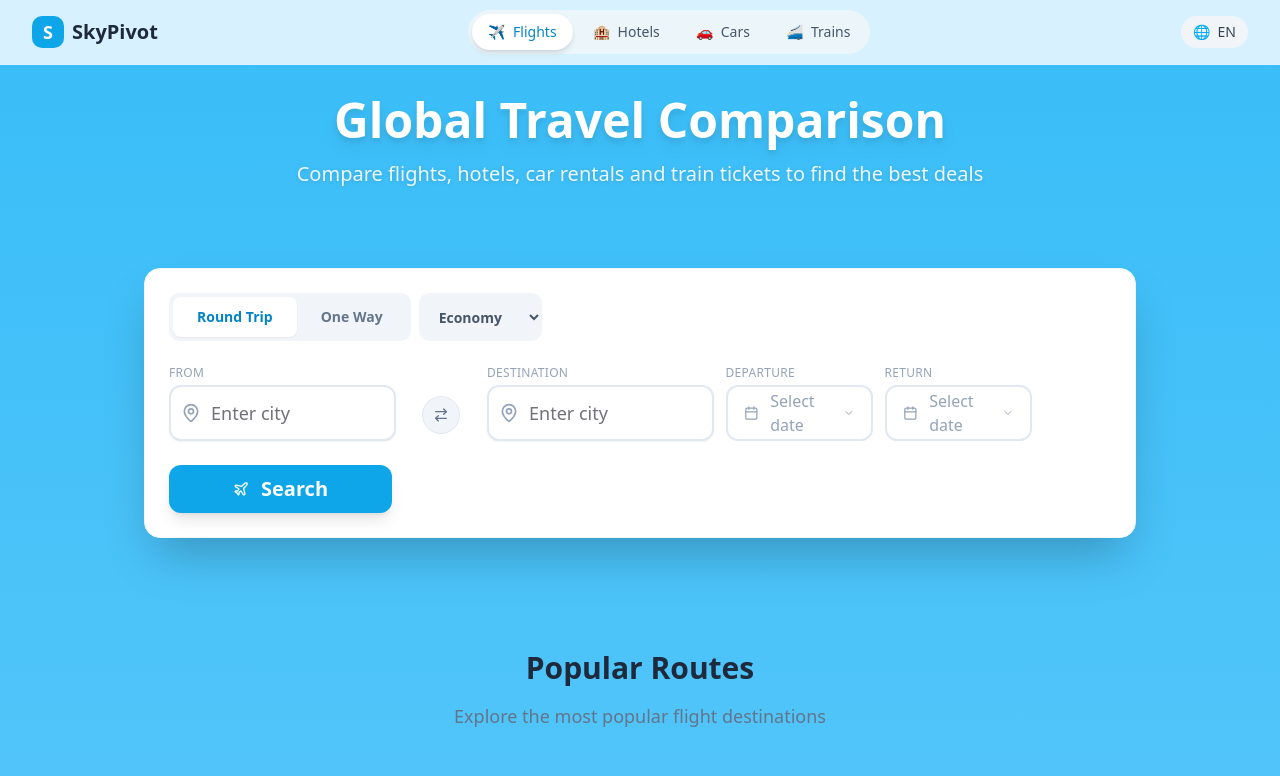
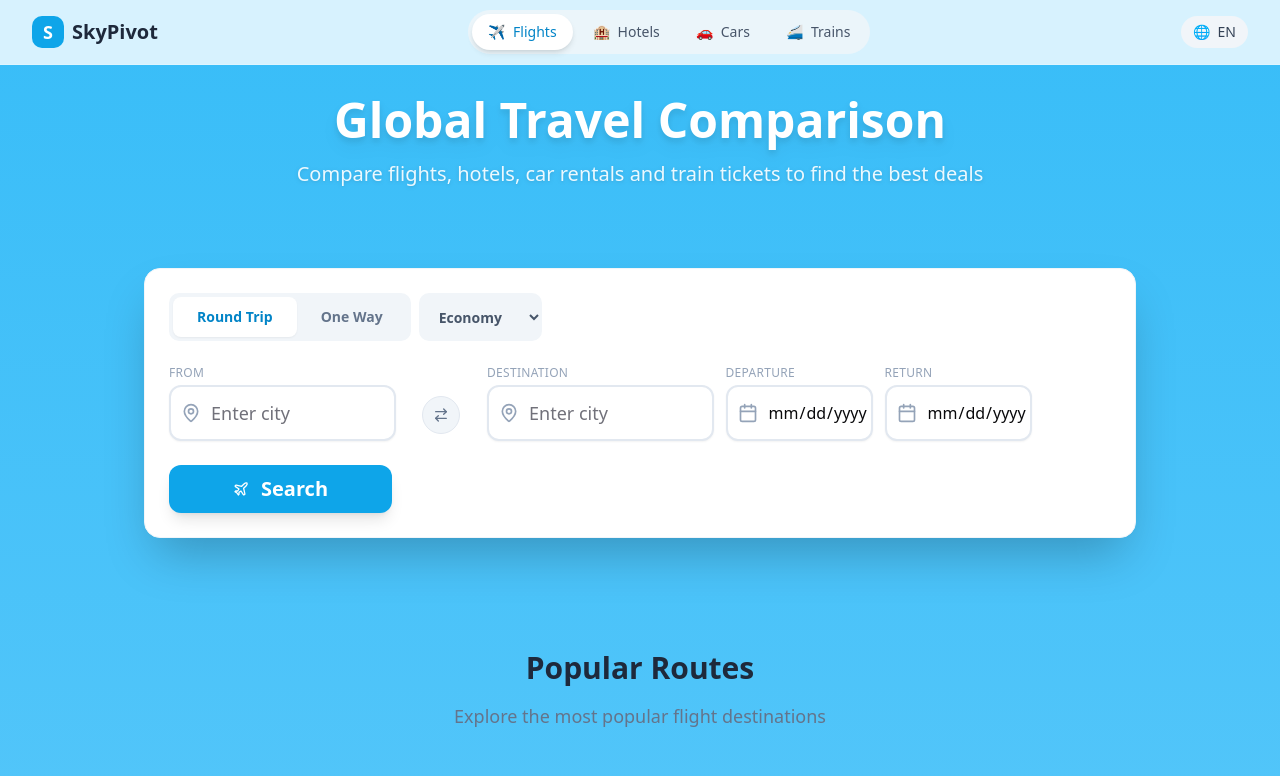
Before and after one commit to shuangyuwu0115-source/skypivot, a React (Vite) app: page / in a window 1280 px wide. Shown: the top 776 px of the page. Built offline with nearby package versions, Linux system fonts and the light colour scheme; grey boxes are pictures that could not be loaded.

Commit message:
Update SearchSection.tsx

```diff
--- a/src/sections/SearchSection.tsx
+++ b/src/sections/SearchSection.tsx
@@ -1,9 +1,7 @@
 import { useState } from 'react';
-import { Search, Calendar, Users, MapPin, Car, Train, Plane, Building2, ArrowRightLeft, Hotel, X, ChevronDown } from 'lucide-react';
+import { Search, Calendar, Users, MapPin, Car, Train, Plane, Building2, ArrowRightLeft, Hotel, X } from 'lucide-react';
 import { Button } from '@/components/ui/button';
 import { Input } from '@/components/ui/input';
-import { Calendar as CalendarComponent } from '@/components/ui/calendar';
-import { Popover, PopoverContent, PopoverTrigger } from '@/components/ui/popover';
 
 interface SearchParams {
   from: string;
@@ -59,8 +57,8 @@ export function SearchSection({ serviceType, onSearch, language = 'en' }: Search
   const [from, setFrom] = useState('');
   const [to, setTo] = useState('');
   const [hotelBrand, setHotelBrand] = useState('');
-  const [departureDate, setDepartureDate] = useState<Date | undefined>(undefined);
-  const [returnDate, setReturnDate] = useState<Date | undefined>(undefined);
+  const [departureDate, setDepartureDate] = useState('');
+  const [returnDate, setReturnDate] = useState('');
   const [passengers, setPassengers] = useState(1);
   const [tripType, setTripType] = useState<'roundTrip' | 'oneWay'>('roundTrip');
   const [cabinClass, setCabinClass] = useState<'economy' | 'business' | 'first'>('economy');
@@ -177,18 +175,15 @@ export function SearchSection({ serviceType, onSearch, language = 'en' }: Search
     return domesticCities.some(dc => cityName.toLowerCase().includes(dc.toLowerCase()));
   };
 
-  const formatDateDisplay = (date: Date | undefined): string => {
-    if (!date) return '';
-    return date.toLocaleDateString('en-US', { month: 'short', day: 'numeric', year: 'numeric' });
-  };
+  const today = new Date().toISOString().split('T')[0];
 
   const handleSearchClick = () => {
     onSearch({
       from,
       to,
       hotelBrand,
-      departureDate: formatDateDisplay(departureDate),
-      returnDate: formatDateDisplay(returnDate),
+      departureDate,
+      returnDate,
       passengers,
       tripType,
       cabinClass,
@@ -399,31 +394,21 @@ export function SearchSection({ serviceType, onSearch, language = 'en' }: Search
             </div>
           )}
 
-          {/* 日期选择器 - 简化版 */}
+          {/* 日期 - 手动输入 */}
           <div className="md:col-span-2">
             <label className="block text-xs font-medium text-slate-400 mb-1 uppercase tracking-wide">
               {serviceType === 'hotels' ? t.checkIn : serviceType === 'cars' ? t.pickup : t.departure}
             </label>
-            <Popover>
-              <PopoverTrigger asChild>
-                <button className="w-full h-14 bg-white border-2 border-slate-200 rounded-xl px-4 flex items-center gap-3 hover:border-sky-500 transition-colors text-left">
-                  <Calendar className="w-5 h-5 text-slate-400" />
-                  <span className={`text-base font-medium ${departureDate ? 'text-slate-800' : 'text-slate-400'}`}>
-                    {departureDate ? formatDateDisplay(departureDate) : t.selectDate}
-                  </span>
-                  <ChevronDown className="w-4 h-4 text-slate-400 ml-auto" />
-                </button>
-              </PopoverTrigger>
-              <PopoverContent className="w-auto p-0" align="start">
-                <CalendarComponent
-                  mode="single"
-                  selected={departureDate}
-                  onSelect={setDepartureDate}
-                  disabled={(date) => date < new Date()}
-                  initialFocus
-                />
-              </PopoverContent>
-            </Popover>
+            <div className="relative">
+              <Calendar className="absolute left-3 top-1/2 -translate-y-1/2 w-5 h-5 text-slate-400" />
+              <Input
+                type="date"
+                value={departureDate}
+                min={today}
+                onChange={(e) => setDepartureDate(e.target.value)}
+                className="pl-10 h-14 bg-white border-2 border-slate-200 rounded-xl text-base font-medium focus:border-sky-500 focus:ring-0 transition-colors"
+              />
+            </div>
           </div>
 
           {/* 返回日期 */}
@@ -432,26 +417,16 @@ export function SearchSection({ serviceType, onSearch, language = 'en' }: Search
               <label className="block text-xs font-medium text-slate-400 mb-1 uppercase tracking-wide">
                 {serviceType === 'hotels' ? t.checkOut : serviceType === 'cars' ? t.dropoff : t.return}
               </label>
-              <Popover>
-                <PopoverTrigger asChild>
-                  <button className="w-full h-14 bg-white border-2 border-slate-200 rounded-xl px-4 flex items-center gap-3 hover:border-sky-500 transition-colors text-left">
-                    <Calendar className="w-5 h-5 text-slate-400" />
-                    <span className={`text-base font-medium ${returnDate ? 'text-slate-800' : 'text-slate-400'}`}>
-                      {returnDate ? formatDateDisplay(returnDate) : t.selectDate}
-                    </span>
-                    <ChevronDown className="w-4 h-4 text-slate-400 ml-auto" />
-                  </button>
-                </PopoverTrigger>
-                <PopoverContent className="w-auto p-0" align="start">
-                  <CalendarComponent
-                    mode="single"
-                    selected={returnDate}
-                    onSelect={setReturnDate}
-                    disabled={(date) => date < (departureDate || new Date())}
-                    initialFocus
-                  />
-                </PopoverContent>
-              </Popover>
+              <div className="relative">
+                <Calendar className="absolute left-3 top-1/2 -translate-y-1/2 w-5 h-5 text-slate-400" />
+                <Input
+                  type="date"
+                  value={returnDate}
+                  min={departureDate || today}
+                  onChange={(e) => setReturnDate(e.target.value)}
+                  className="pl-10 h-14 bg-white border-2 border-slate-200 rounded-xl text-base font-medium focus:border-sky-500 focus:ring-0 transition-colors"
+                />
+              </div>
             </div>
           )}
 
```
